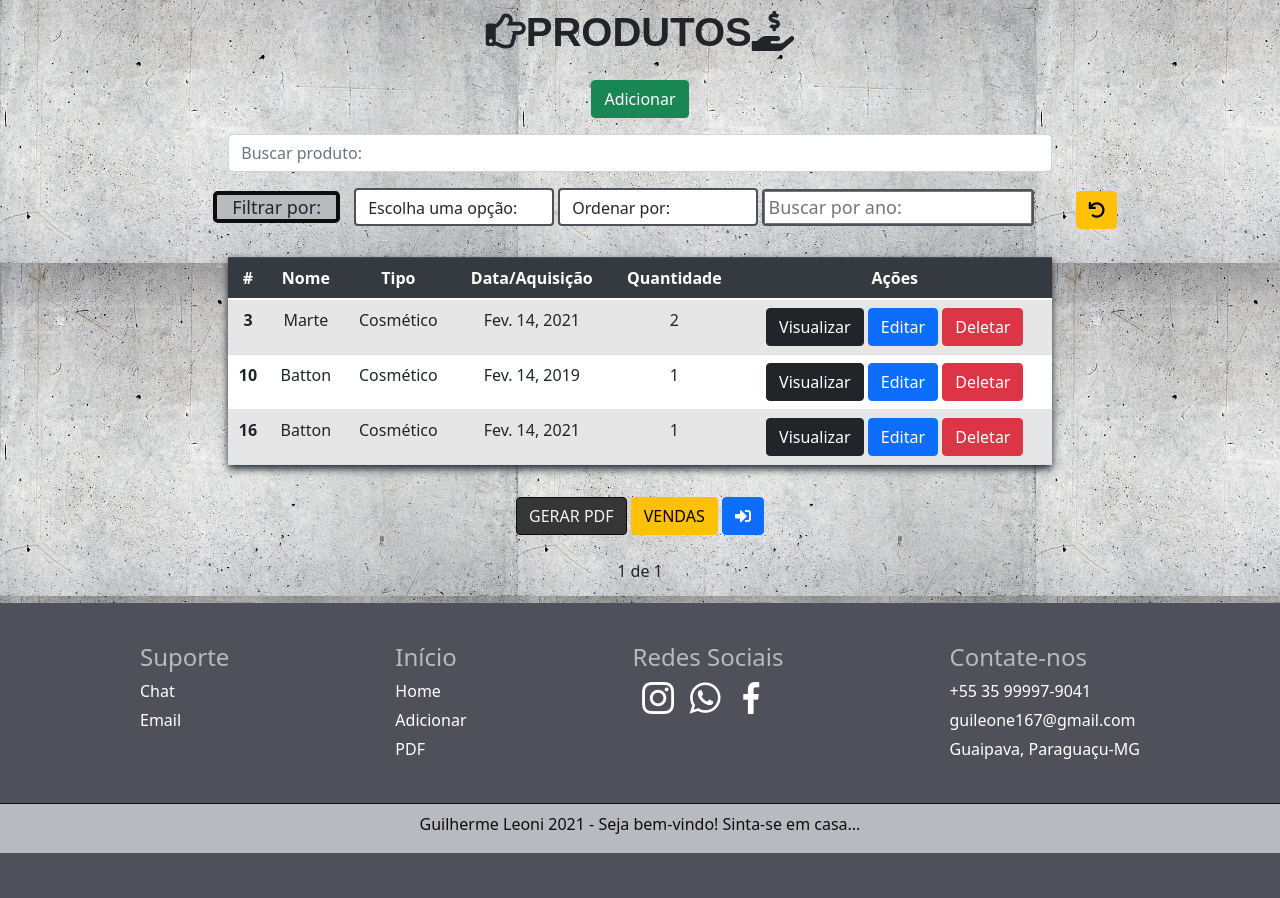
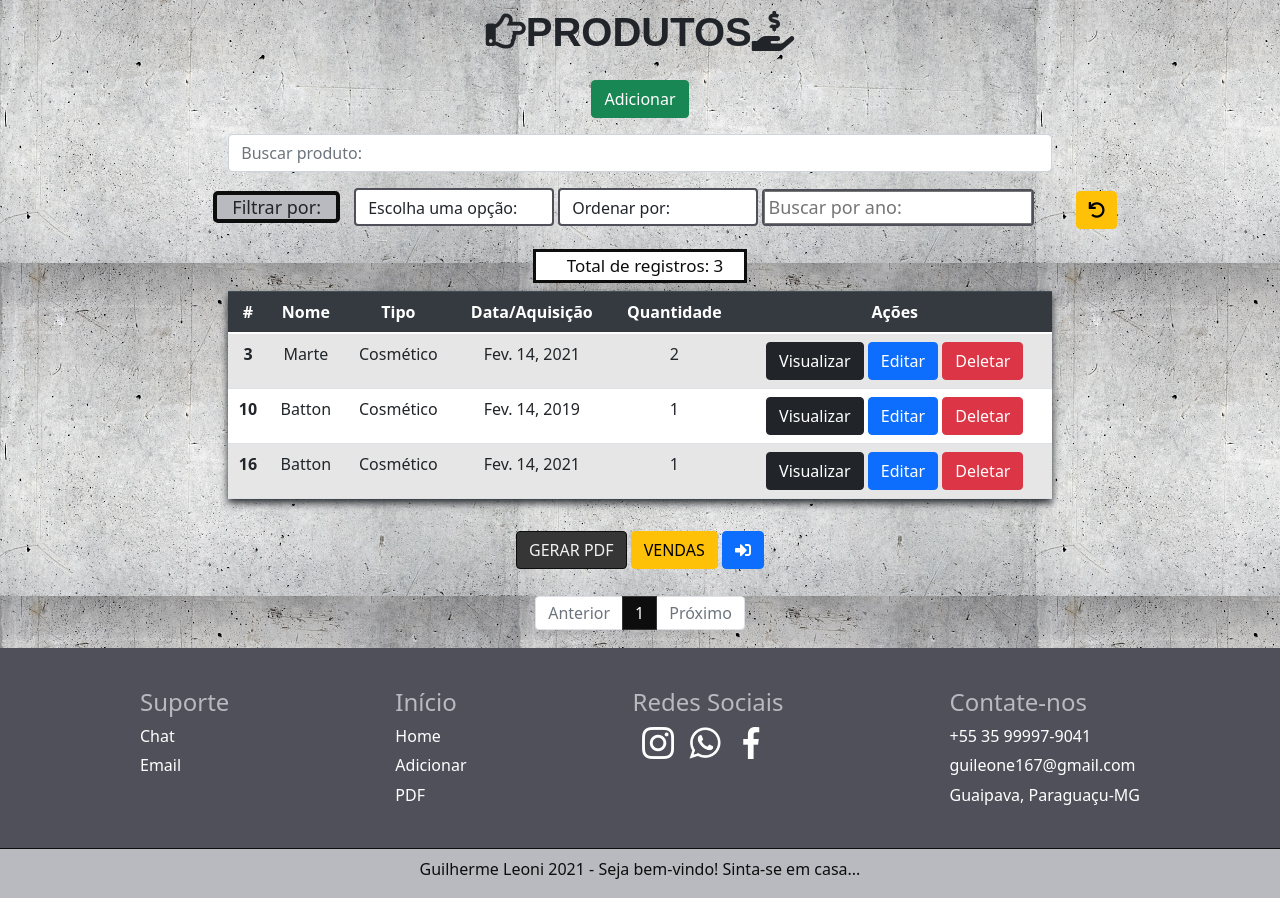
Before and after one commit to GuiLeoni14/GerenciarEstoque_DjangoProject, a Django app: page / in a window 1280 px wide. Shown: the part 70-968 px from the top of the page. Before the commit the page ends 923 px from the top, so only its background shows below. Run offline with Django 3.2, Linux system fonts and the light colour scheme; data comes from the database, SQL or seed files in the repository; both versions use the stored data as it was after the commit; some libraries are stand-ins or nearby versions; some web fonts are replaced.

Commit message:
adicionando paginacao

```diff
--- a/produto/static/css/styles.css
+++ b/produto/static/css/styles.css
@@ -1,9 +1,6 @@
   body{
       background-color: #FFE4E1;
       background-image: url('../img/background.jpg');
-  }
-  .pagination{
-      margin-bottom: 20px;
   }
   .step-links{
       position: relative;
@@ -73,6 +70,17 @@
   #recarregar:hover {
       transform: scale(1.1);
       transition: all 0.5s;
+  }
+
+  .total-div{
+    border: #0D0D0D solid;
+    background: #fff;
+  }
+  #total{
+    margin: auto;
+    margin-left: 10px;
+    color: #0D0D0D;
+    font-size: 17px;
   }
 /* FORM */
 
@@ -322,3 +330,50 @@ text-align: left;
     background: #00FF7F;
     color: #0D0D0D;
   }
+
+  .pagination{
+    display: flex;
+    justify-content: center;
+    align-items: center
+
+  }
+
+  .pagination ul li{
+    padding: 0%;
+  }
+
+  /* PAGINAÇÃO */
+
+  .page-item.active .page-link {
+    z-index: 3;
+    color: #fff;
+    background-color: #0D0D0D;
+    border-color: #363636;
+  }
+  .page-item.active .page-link:hover{
+    background: #363636;
+    color: #F2F2F2;
+  }
+  nav ul li #proximo, #anterior{
+    background: #F2F2F2;
+    color: #000000;
+    border: 1px solid #000000;
+  }
+
+  nav ul li #proximo:hover{
+    color: #F2F2F2;
+    background: #363636;
+  }
+  nav ul li #anterior:hover{
+    color: #F2F2F2;
+    background: #363636;
+  }
+
+  #num{
+    color: #0D0D0D;
+    border: 1px solid #000000;
+  }
+  #num:hover{
+    background: #bdb8b8;
+    border: 1px solid #000000;
+  }
--- a/produto/templates/produtos/index.html
+++ b/produto/templates/produtos/index.html
@@ -36,6 +36,9 @@
             </form>
             <a href="/" class="btn btn-warning" name="recarregar" id="recarregar"><i class="fas fa-undo"></i></a>
         </div>
+    <div class="col-2 m-auto p-1 text-center total-div">
+        <h5 class="text-center" id="total">Total de registros: {{db.paginator.count}}</h5>
+    </div>
     <div class="col-8 m-auto pt-2 pb-2 text-center" >
         <table class="table table-striped">
             <thead class="thead-dark">
@@ -74,19 +77,39 @@
         </p>
     </div>
     <div class="pagination">
-        <span class="step-links">
-            {% if db.has_previous %}
-                <a href="{{request.get_full_path}}&page={{db.previous_page_number}}"><i class="fas fa-arrow-left"></i></a>
-            {% endif %}
+        <nav aria-label="..." class="pagination">
+            <ul class="pagination">
+                {% if db.has_previous %}
+                    <li class="page-item">
+                        <a class="page-link" href="?page={{db.previous_page_number}}" tabindex="-1" aria-disabled="true" id="anterior">Anterior</a>
+                    </li>
+                {% else %}
+                    <li class="page-item disabled">
+                        <a class="page-link" href="#" tabindex="-1" aria-disabled="true">Anterior</a>
+                    </li>
+                {% endif%}
 
-            {% if db.paginator.num_pages %}
-            <span class="current">
-                {{ db.number }} de {{ db.paginator.num_pages }}
-            </span>
-            {% endif %}
-            {% if db.has_next %}
-                <a href="{{request.get_full_path}}&page={{db.next_page_number}}" name="b" id="b"><i class="fas fa-arrow-right"></i></a>
-            {% endif %}
-        </span>
+                {% for num in db.paginator.page_range %}
+                    {% if num == db.number %}
+                        <li class="page-item active">
+                            <a class="page-link" href="#">{{ num }}</a>
+                        </li>
+                    {% else %}
+                        <li class="page-item">
+                            <a class="page-link" href="?page={{num}}" id="num">{{ num }}</a>
+                        </li>
+                    {% endif %}
+                {% endfor %}
+                {% if db.has_next %}
+                    <li class="page-item">
+                        <a class="page-link" href="?page={{db.next_page_number}}" id="proximo">Próximo</a>
+                    </li>
+                {% else %}
+                    <li class="page-item disabled">
+                        <a class="page-link" href="#">Próximo</a>
+                    </li>
+                {% endif %}
+            </ul>
+        </nav>
     </div>
 {% endblock %}
```
Also changed, not shown: produto/static/js/scripts.js (+15 -0 lines), db.sqlite3.
